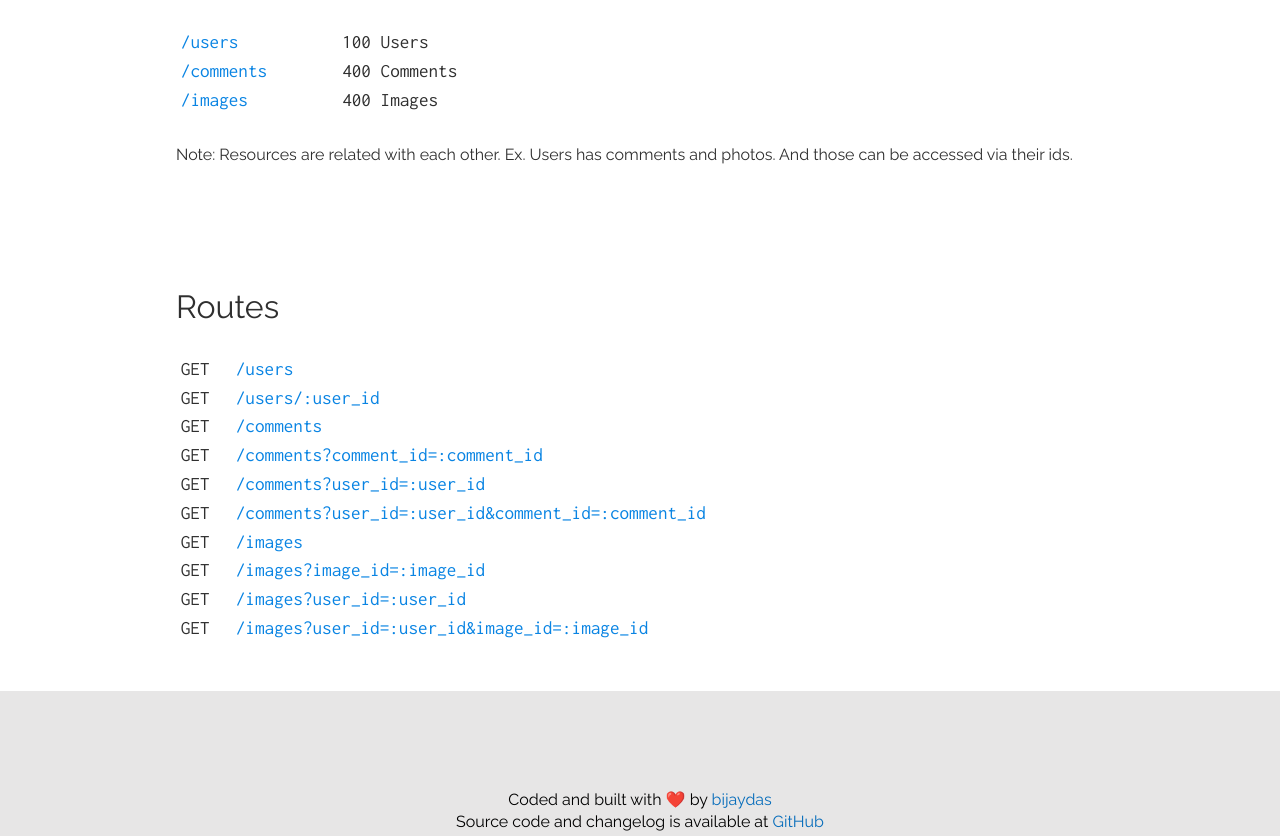
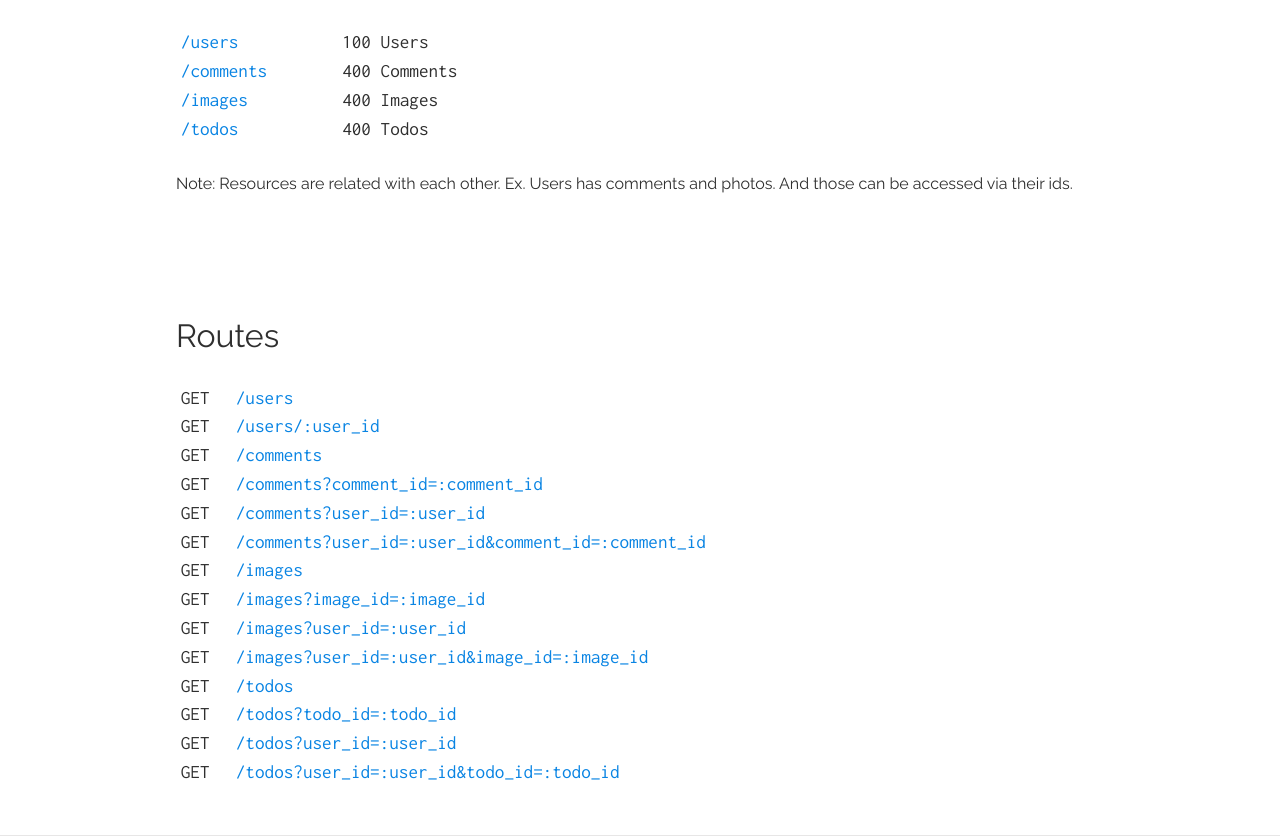
Before and after one commit to bijaydas/jsonfaker, a website: page public/index.html in a window 1280 px wide. Shown: the part 1105-1941 px from the top of the page. Drawn offline with nearby package versions, Linux system fonts and the light colour scheme.

Commit message:
Added todos api in index.html

```diff
--- a/public/index.html
+++ b/public/index.html
@@ -74,6 +74,11 @@
                         <tr>
                             <td><a class="lnk-font-blue" target="_blank" href="/images">/images</a></td>
                             <td>400 Images</td>
+                        </tr>
+
+                        <tr>
+                            <td><a class="lnk-font-blue" target="_blank" href="/todos">/todos</a></td>
+                            <td>400 Todos</td>
                         </tr>
                     </table>
                 </div>
@@ -165,6 +170,46 @@
                                 </a>
                             </td>
                         </tr>
+
+
+                        <!-- Bijay Das -->
+                        <tr>
+                            <td>GET</td>
+                            <td><a class="lnk-font-blue" target="_blank" href="/todos">/todos</a></td>
+                        </tr>
+                        <tr>
+                            <td>GET</td>
+                            <td>
+                                <a
+                                    class="lnk-font-blue"
+                                    target="_blank"
+                                    href="/todos?todo_id=93238">
+                                    /todos?todo_id=:todo_id
+                                </a>
+                            </td>
+                        </tr>
+                        <tr>
+                            <td>GET</td>
+                            <td>
+                                <a
+                                    class="lnk-font-blue"
+                                    target="_blank"
+                                    href="/todos?user_id=1">
+                                    /todos?user_id=:user_id
+                                </a>
+                            </td>
+                        </tr>
+                        <tr>
+                            <td>GET</td>
+                            <td>
+                                <a
+                                    class="lnk-font-blue"
+                                    target="_blank"
+                                    href="/todos?user_id=1&todo_id=93238">
+                                    /todos?user_id=:user_id&todo_id=:todo_id
+                                </a>
+                            </td>
+                        </tr>
                     </table>
                 </div>
             </div>
```
